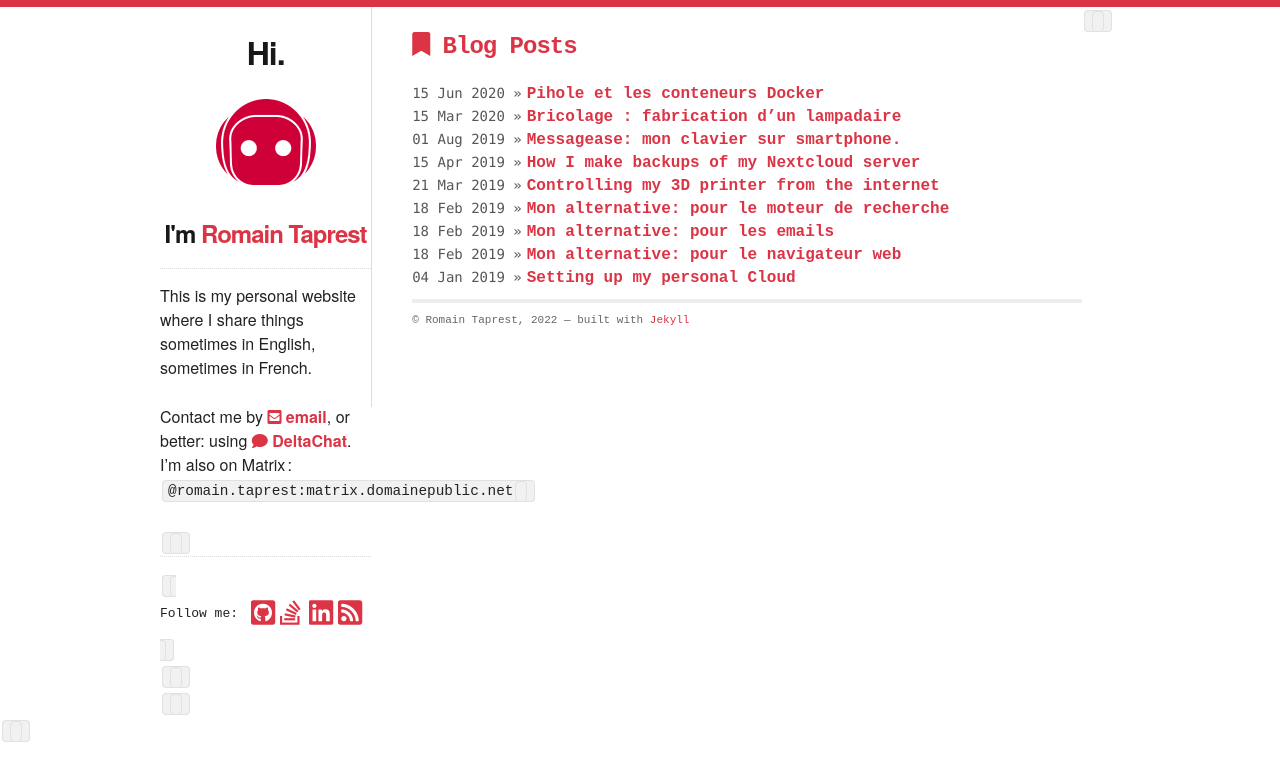
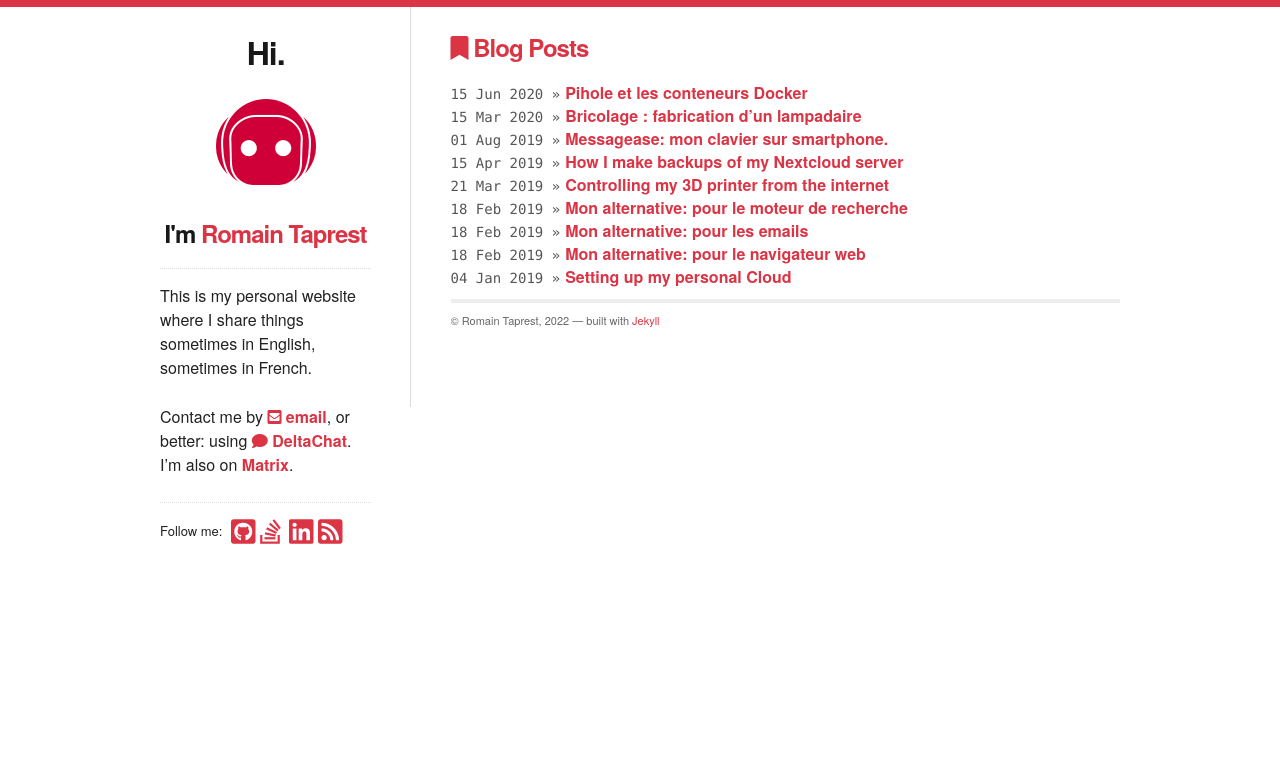
Before and after one commit to RomainTT/romaintt.github.io, a Jekyll site: the page built from index.html, in a window 1280 px wide. Shown: the top 781 px of the page. Built offline with Jekyll 4.4.1, drawn with Linux system fonts in a browser that asks for light colours.

Commit message:
Fix matrix link

```diff
--- a/_includes/sidebar.html
+++ b/_includes/sidebar.html
@@ -10,7 +10,7 @@
     <p>This is my personal website where I share things sometimes in English, sometimes in French.</p>
     <p>
       Contact me by <a href="mailto:romain@taprest.fr"><i class="fas fa-envelope-square"></i> email</a>,
-      or better: using <a href="https://delta.chat/"><i class="fas fa-comment"></i> DeltaChat</a>. I’m also on Matrix : <code>@romain.taprest:matrix.domainepublic.net<code>
+      or better: using <a href="https://delta.chat/"><i class="fas fa-comment"></i> DeltaChat</a>. I’m also on <a href="https://matrix.to/#/@romain.taprest:matrix.domainepublic.net">Matrix</a>.
     </p>
   </div>
   <div id="social">
```
